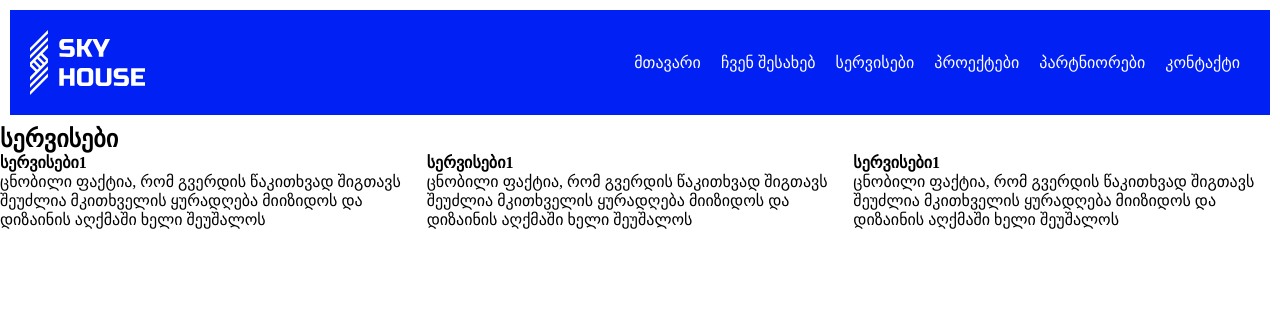
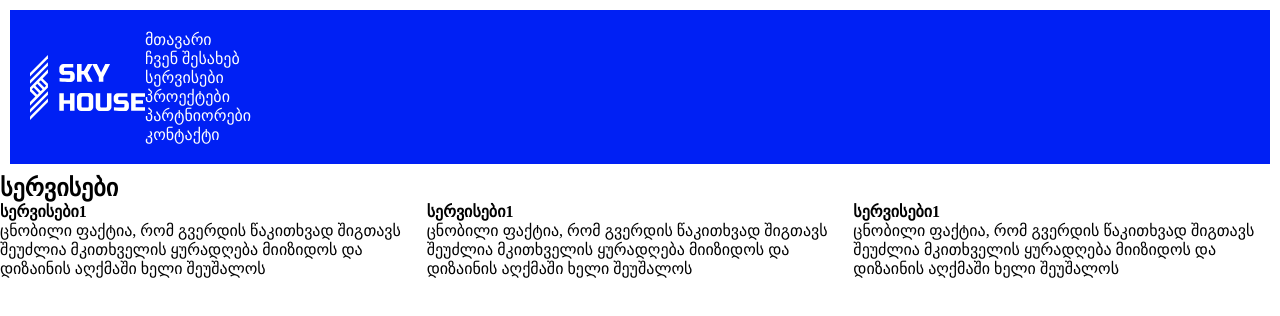
Before and after one commit to Doctype1414/frontend-1-8, a plain HTML site: page index.html in a window 1280 px wide. Drawn offline with Linux system fonts and the light colour scheme.

Commit message:
not finish

```diff
--- a/index.html
+++ b/index.html
@@ -11,7 +11,7 @@
 </head>
 <body>
     <header class="conteiner">
-        <img src="image/Group 2.svg" alt="logo">
+            <img src="image/Group 2.svg" alt="logo">
         <nav>
             <ul>
                 <li>
@@ -40,7 +40,7 @@
             <h2>სერვისები</h2>
         </span>
     </section>
-    <section>
+    <section class="service-conteiner">
         <div>
             <h4>სერვისები1</h4>
             ცნობილი ფაქტია, რომ გვერდის წაკითხვად შიგთავს შეუძლია მკითხველის ყურადღება მიიზიდოს და დიზაინის აღქმაში ხელი შეუშალოს
--- a/style/styles.css
+++ b/style/styles.css
@@ -18,21 +18,18 @@ a {
     padding: 20px;
     display: flex;
     align-items: center;
-   justify-content: space-between;
 }
+
 header {
     /* width: 1000px; */
     /* max-width: 100%; */
     background-color: #0020F4;
 
 }
-header ul {
-    display: flex;
 
-}
 
 a {
-    margin: 10px;
+    /* margin: 10px; */
     color: #FFFFFF;
 }
 
```
